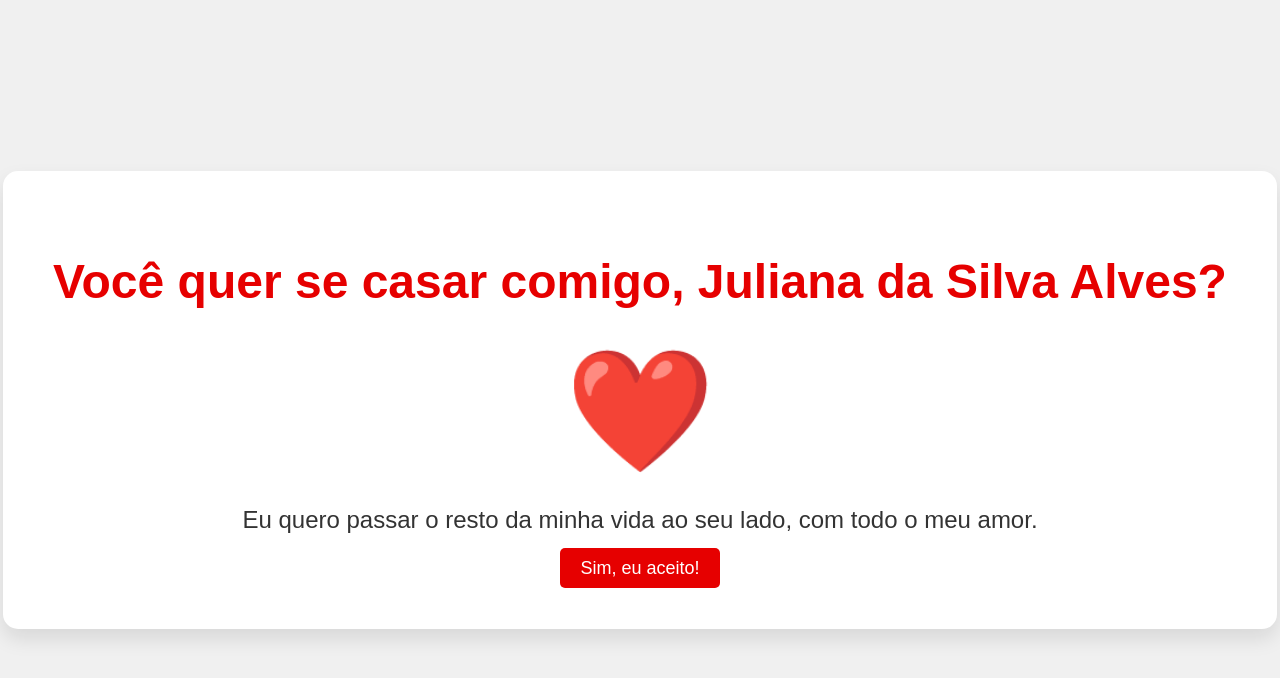
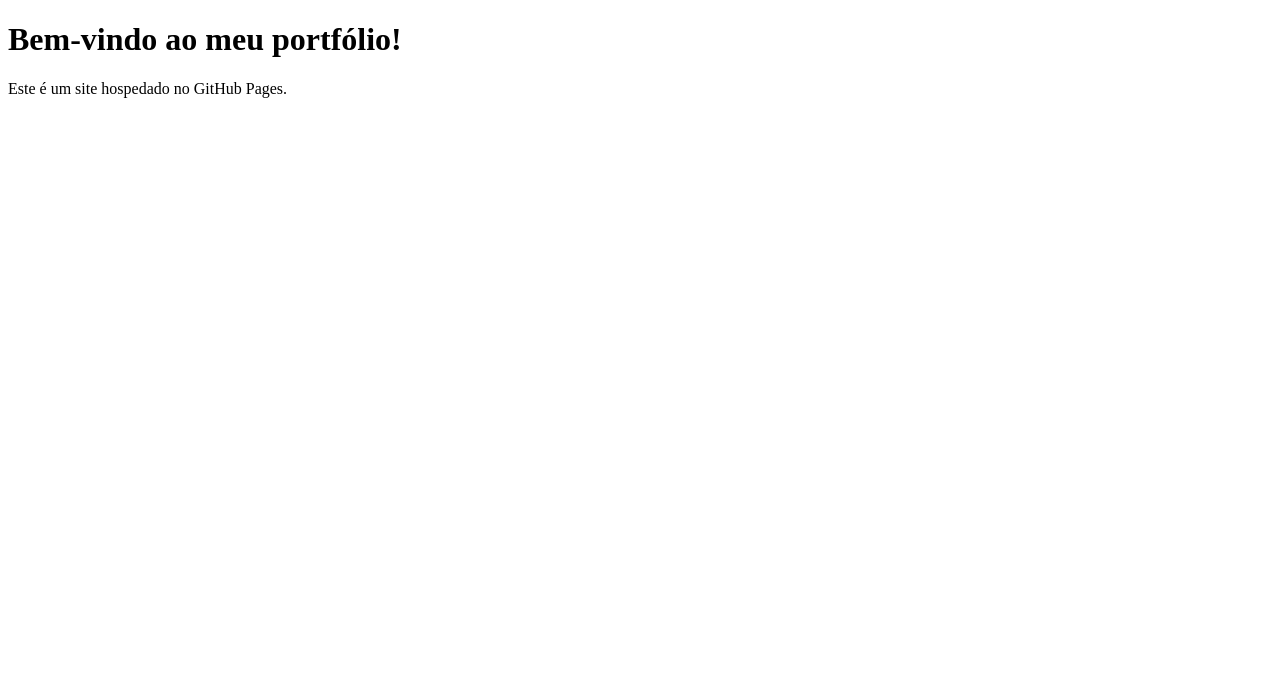
Before and after one commit to Lcsx2D/Portifolio.github.io, a plain HTML site: page index.html in a window 1280 px wide. Drawn offline with Linux system fonts and the light colour scheme.

Commit message:
Update index.html

```diff
--- a/index.html
+++ b/index.html
@@ -3,66 +3,10 @@
 <head>
     <meta charset="UTF-8">
     <meta name="viewport" content="width=device-width, initial-scale=1.0">
-    <title>Pedido de Casamento</title>
-    <style>
-        body {
-            font-family: 'Arial', sans-serif;
-            background-color: #f0f0f0;
-            display: flex;
-            justify-content: center;
-            align-items: center;
-            height: 100vh;
-            margin: 0;
-        }
-
-        .container {
-            text-align: center;
-            background-color: #fff;
-            padding: 50px;
-            border-radius: 15px;
-            box-shadow: 0px 10px 20px rgba(0, 0, 0, 0.1);
-        }
-
-        h1 {
-            color: #e60000;
-            font-size: 48px;
-        }
-
-        .heart {
-            color: #e60000;
-            font-size: 120px;
-            margin: 20px 0;
-        }
-
-        .message {
-            font-size: 24px;
-            color: #333;
-        }
-
-        .button {
-            padding: 10px 20px;
-            font-size: 18px;
-            color: white;
-            background-color: #e60000;
-            border: none;
-            border-radius: 5px;
-            cursor: pointer;
-            text-decoration: none;
-        }
-
-        .button:hover {
-            background-color: #b30000;
-        }
-    </style>
+    <title>Meu Portfólio</title>
 </head>
 <body>
-
-    <div class="container">
-        <h1>Você quer se casar comigo, Juliana da Silva Alves?</h1>
-        <div class="heart">❤️</div>
-        <p class="message">Eu quero passar o resto da minha vida ao seu lado, com todo o meu amor.</p>
-        <a href="javascript:void(0);" class="button">Sim, eu aceito!</a>
-    </div>
-
+    <h1>Bem-vindo ao meu portfólio!</h1>
+    <p>Este é um site hospedado no GitHub Pages.</p>
 </body>
 </html>
```
